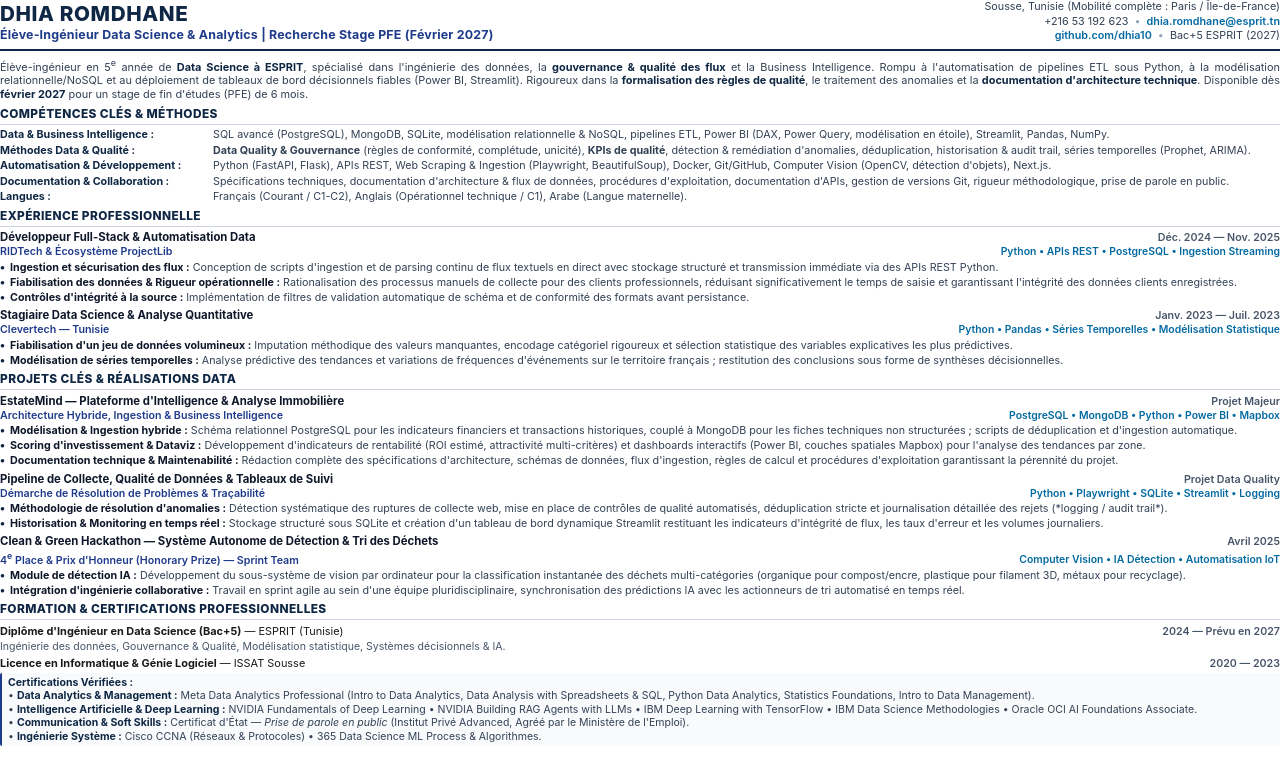
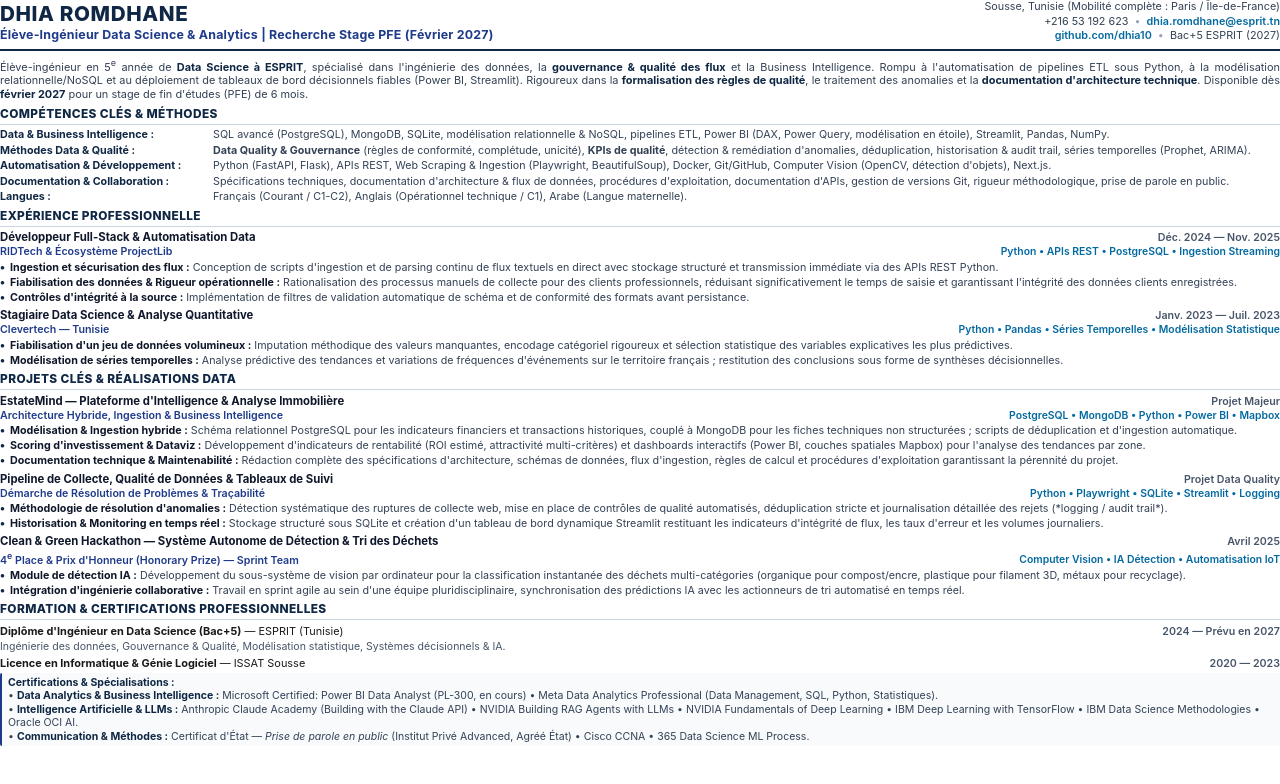
Before and after one commit to dhia10/bureau-romdhane, a plain HTML site: page cv_dhia_romdhane_FR.html in a window 1280 px wide. Drawn offline with Linux system fonts and the light colour scheme.

Commit message:
update: add Anthropic Claude API and Microsoft PL-300 certifications to master CV

```diff
--- a/cv_dhia_romdhane_FR.html
+++ b/cv_dhia_romdhane_FR.html
@@ -365,11 +365,10 @@
   </div>
 
   <div class="cert-block">
-    <strong>Certifications Vérifiées :</strong><br/>
-    • <strong>Data Analytics & Management :</strong> Meta Data Analytics Professional (Intro to Data Analytics, Data Analysis with Spreadsheets & SQL, Python Data Analytics, Statistics Foundations, Intro to Data Management).<br/>
-    • <strong>Intelligence Artificielle & Deep Learning :</strong> NVIDIA Fundamentals of Deep Learning • NVIDIA Building RAG Agents with LLMs • IBM Deep Learning with TensorFlow • IBM Data Science Methodologies • Oracle OCI AI Foundations Associate.<br/>
-    • <strong>Communication & Soft Skills :</strong> Certificat d'État — <em>Prise de parole en public</em> (Institut Privé Advanced, Agréé par le Ministère de l'Emploi).<br/>
-    • <strong>Ingénierie Système :</strong> Cisco CCNA (Réseaux & Protocoles) • 365 Data Science ML Process & Algorithmes.
+    <strong>Certifications & Spécialisations :</strong><br/>
+    • <strong>Data Analytics & Business Intelligence :</strong> Microsoft Certified: Power BI Data Analyst (PL-300, en cours) • Meta Data Analytics Professional (Data Management, SQL, Python, Statistiques).<br/>
+    • <strong>Intelligence Artificielle & LLMs :</strong> Anthropic Claude Academy (Building with the Claude API) • NVIDIA Building RAG Agents with LLMs • NVIDIA Fundamentals of Deep Learning • IBM Deep Learning with TensorFlow • IBM Data Science Methodologies • Oracle OCI AI.<br/>
+    • <strong>Communication & Méthodes :</strong> Certificat d'État — <em>Prise de parole en public</em> (Institut Privé Advanced, Agréé État) • Cisco CCNA • 365 Data Science ML Process.
   </div>
 </section>
 
```
Also changed, not shown: 1 other file.
